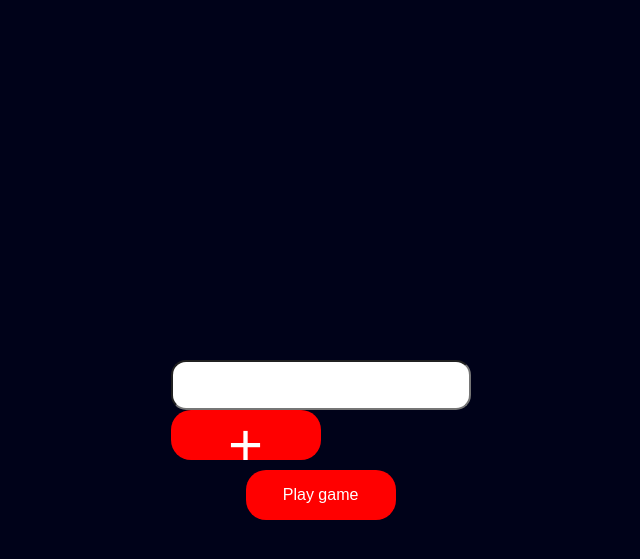
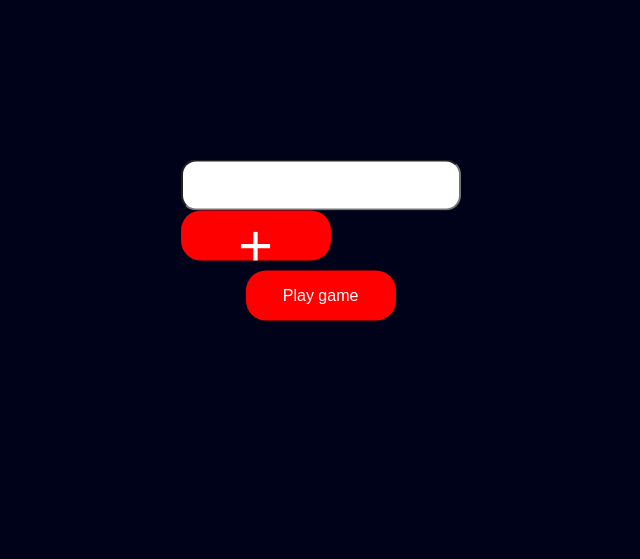
Before and after one commit to SpectreZ7/Runago, a Flask app: page /scramblewg in a window 1280 px wide. Shown: the top 559 px of the page, without its empty margins (345-985 px from the left). Run offline with Flask 3, Linux system fonts and the light colour scheme; some libraries are stand-ins or nearby versions.

Commit message:
form input change

```diff
--- a/website/templates/scramblewg.html
+++ b/website/templates/scramblewg.html
@@ -3,12 +3,15 @@
 {% block content %}
 <head>
     <style>
-    .vertical-text input[type= "text"]{
+    /* .vertical-text input[type= "text"]{
         margin-top: 400px;
-    }
+    } */
     .vertical-text input{
         display: flex;
-        flex-direction: column;
+        width: 280px;
+        min-height: 20px;
+        font-size: 35px;
+        /* flex-direction: column; */
     }
     #word-input{
         font-family: 'Open Sans', sans-serif;
@@ -78,7 +81,7 @@
 <form method="POST" action="{{ url_for('pages.scramblewg') }}" id="definition-form">
     <div class="center-content" style="display: flex; flex-direction: column; align-items: center;">
         <div class = "vertical-text">
-            <input type="text" name="word" id="word-input" style="width: 300px; height: 50px;">
+            <input type="text" name="word" id="word-input" >
             <input type="button" value="+" style="width: 150px; height: 50px;" id="add-word-button">
         </div>
         <input type="submit" id="play-game-button" value="Play game" style="width: 150px; height: 50px; margin-top: 10px;">
@@ -107,11 +110,9 @@
             count++;
             var newInput = document.createElement("input");
             newInput.type = "text";
-            newInput.style.width = "300px";
-            newInput.style.height = "50px";
-            newInput.style.marginTop = "10px";
-            newInput.style.marginBottom = "10px";
-            newInput.style.fontSize = "35px";
+            // newInput.style.width = "300px";
+            // newInput.style.height = "50px";
+            // newInput.style.fontSize = "35px";
             input.parentNode.insertBefore(newInput, addButton);
             }
     });
```
